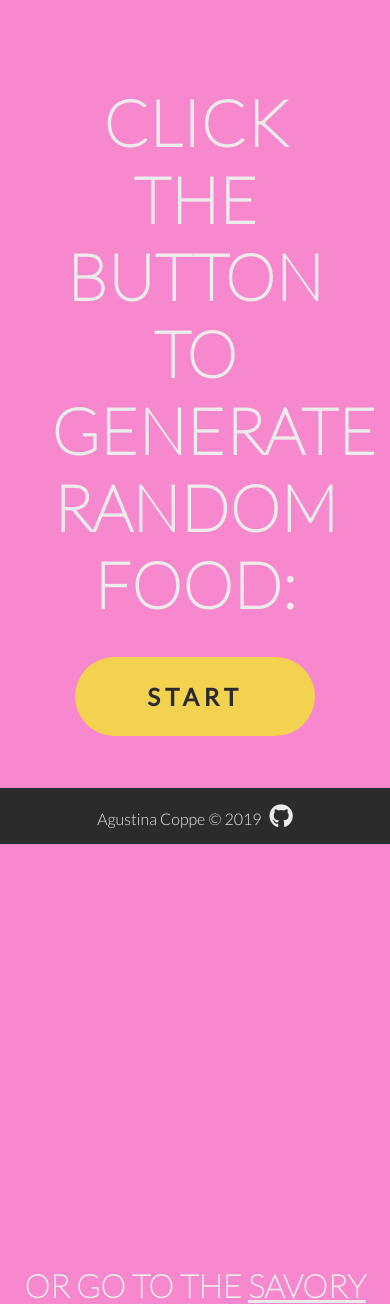
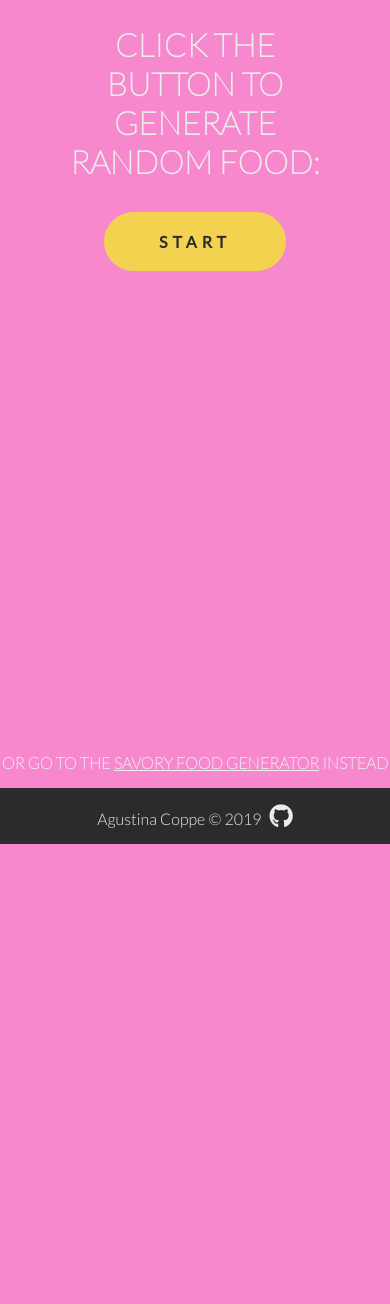
Before and after one commit to aguscoppe/food-generator, a PHP site: page /sweet/index.html in a window 390 px wide. Shown: the top 1304 px of the page. After the commit the page ends 844 px from the top, so only its background shows below. Run offline with PHP 8.4, Linux system fonts and the light colour scheme; some libraries are stand-ins or nearby versions.

Commit message:
media queries

```diff
--- a/css/style3.css
+++ b/css/style3.css
@@ -289,3 +289,70 @@ footer {
   transition: all 0.2s linear;
   color: #f3d250;
 }
+/* media queries */
+@media (max-width: 1651px) {
+  body {
+    font-size: 1.5rem;
+  }
+}
+
+@media (max-width: 1024px) {
+  body {
+    font-size: 1.2rem;
+  }
+}
+
+@media (max-width: 743px) {
+  body {
+    padding: 0;
+  }
+  h1 {
+    padding-top: 0px;
+    margin-top: 25px;
+  }
+  .btn {
+    padding: 20px 55px;
+  }
+  body,
+  .btn {
+    font-size: 1rem;
+  }
+  div > p {
+    font-size: 1.2rem;
+  }
+  #sweet-empty,
+  #savory-empty {
+    height: 300px;
+    width: 300px;
+  }
+
+  .food-box {
+    height: 300px;
+    width: 300px;
+  }
+
+  .food-size {
+    background-size: 300px;
+  }
+}
+
+@media (max-width: 360px) {
+  body,
+  .btn {
+    font-size: 0.8rem;
+  }
+  #sweet-empty,
+  #savory-empty {
+    height: 250px;
+    width: 250px;
+  }
+
+  .food-box {
+    height: 250px;
+    width: 250px;
+  }
+
+  .food-size {
+    background-size: 250px;
+  }
+}
```
